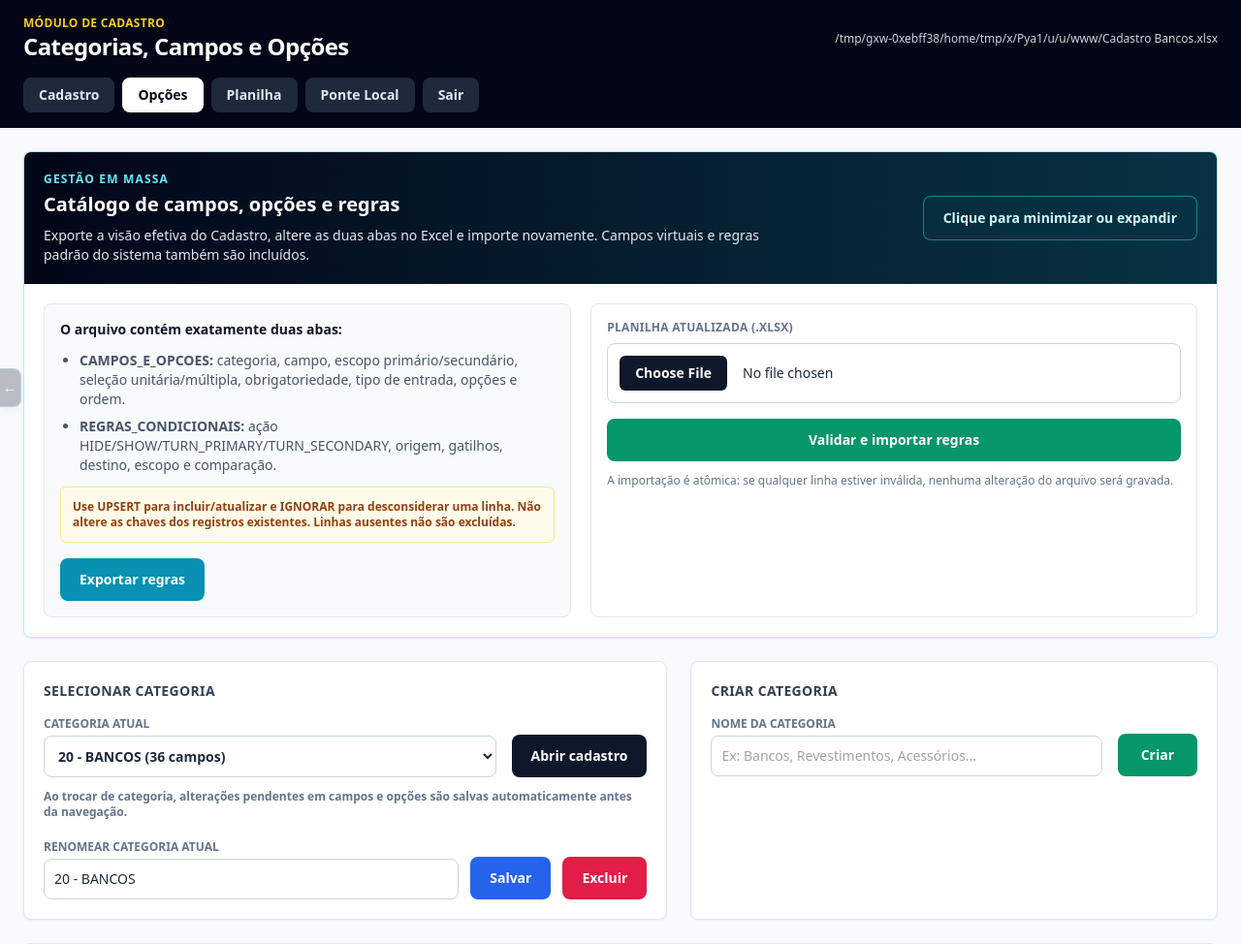
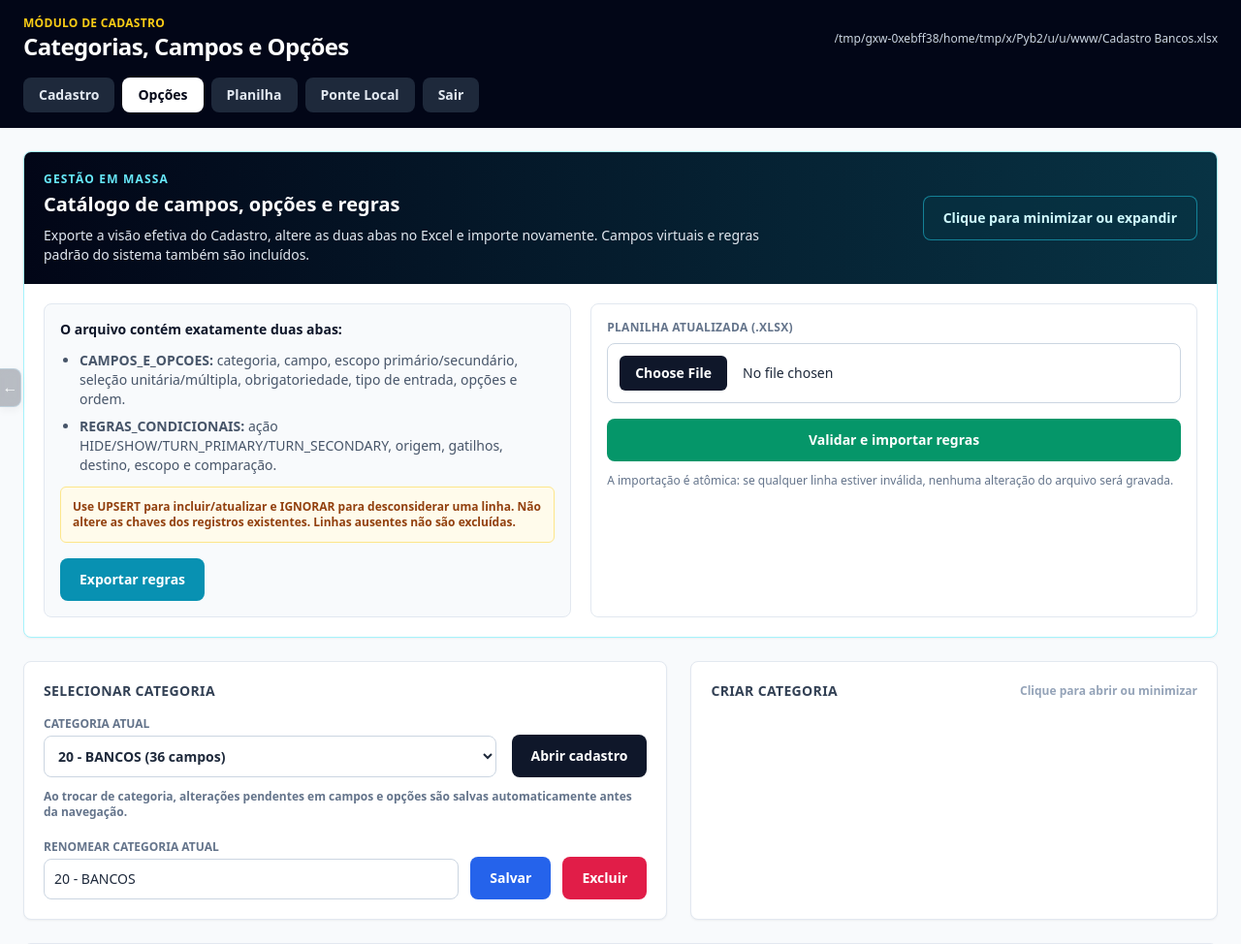
Before and after one commit to paulo1998dantas-crypto/ModuloCadastro, a FastAPI app: page /opcoes in a window 1280 px wide. Shown: the top 974 px of the page at 97% size. Run offline with FastAPI, Linux system fonts and the light colour scheme; some libraries are stand-ins or nearby versions.

Commit message:
feat: iniciar secoes de opcoes recolhidas

```diff
--- a/_internal/templates/opcoes.html
+++ b/_internal/templates/opcoes.html
@@ -114,16 +114,19 @@
                 </div>
             </div>
 
-            <div class="rounded-lg border border-slate-200 bg-white p-5 shadow-sm">
-                <h2 class="mb-4 text-sm font-black uppercase tracking-wide text-slate-700">Criar categoria</h2>
-                <form method="post" action="/categorias/adicionar" class="grid grid-cols-1 gap-4 md:grid-cols-[1fr_auto] md:items-end">
+            <details class="rounded-lg border border-slate-200 bg-white shadow-sm">
+                <summary class="flex cursor-pointer list-none items-center justify-between p-5">
+                    <h2 class="text-sm font-black uppercase tracking-wide text-slate-700">Criar categoria</h2>
+                    <span class="text-xs font-bold text-slate-400">Clique para abrir ou minimizar</span>
+                </summary>
+                <form method="post" action="/categorias/adicionar" class="grid grid-cols-1 gap-4 border-t border-slate-200 p-5 md:grid-cols-[1fr_auto] md:items-end">
                     <label class="space-y-1">
                         <span class="block text-xs font-bold uppercase text-slate-500">Nome da categoria</span>
                         <input name="category_label" class="w-full rounded-lg border border-slate-300 p-2.5 text-sm outline-none focus:ring-2 focus:ring-blue-500" placeholder="Ex: Bancos, Revestimentos, Acessórios..." required>
                     </label>
                     <button type="submit" class="rounded-lg bg-emerald-600 px-6 py-3 text-sm font-bold text-white transition hover:bg-emerald-700">Criar</button>
                 </form>
-            </div>
+            </details>
         </section>
 
         <details open data-workspace-section="sku-groups" class="mb-6 rounded-lg border border-slate-200 bg-white shadow-sm">
@@ -187,9 +190,12 @@
         </details>
 
         <section class="mb-6 grid grid-cols-1 gap-6 xl:grid-cols-2">
-            <div class="rounded-lg border border-slate-200 bg-white p-5 shadow-sm">
-                <h2 class="mb-4 text-sm font-black uppercase tracking-wide text-slate-700">Criar campo em {{ selected_category.label }}</h2>
-                <form method="post" action="/campos/adicionar" class="grid grid-cols-1 gap-4 md:grid-cols-[1fr_180px_180px_auto] md:items-end">
+            <details class="rounded-lg border border-slate-200 bg-white shadow-sm">
+                <summary class="flex cursor-pointer list-none items-center justify-between p-5">
+                    <h2 class="text-sm font-black uppercase tracking-wide text-slate-700">Criar campo em {{ selected_category.label }}</h2>
+                    <span class="text-xs font-bold text-slate-400">Clique para abrir ou minimizar</span>
+                </summary>
+                <form method="post" action="/campos/adicionar" class="grid grid-cols-1 gap-4 border-t border-slate-200 p-5 md:grid-cols-[1fr_180px_180px_auto] md:items-end">
                     <input type="hidden" name="category_key" value="{{ selected_category.key }}">
                     <label class="space-y-1">
                         <span class="block text-xs font-bold uppercase text-slate-500">Nome do campo</span>
@@ -211,10 +217,14 @@
                     </label>
                     <button type="submit" class="rounded-lg bg-blue-600 px-6 py-3 text-sm font-bold text-white transition hover:bg-blue-700">Criar</button>
                 </form>
-            </div>
+            </details>
 
-            <div class="rounded-lg border border-slate-200 bg-white p-5 shadow-sm">
-                <h2 class="mb-4 text-sm font-black uppercase tracking-wide text-slate-700">Adicionar opção</h2>
+            <details class="rounded-lg border border-slate-200 bg-white shadow-sm">
+                <summary class="flex cursor-pointer list-none items-center justify-between p-5">
+                    <h2 class="text-sm font-black uppercase tracking-wide text-slate-700">Adicionar opção</h2>
+                    <span class="text-xs font-bold text-slate-400">Clique para abrir ou minimizar</span>
+                </summary>
+                <div class="border-t border-slate-200 p-5">
                 <form method="post" action="/opcoes" id="add-option-form" class="grid grid-cols-1 gap-4 md:grid-cols-[1fr_1fr_auto] md:items-end">
                     <input type="hidden" name="category_key" value="{{ selected_category.key }}">
                     <label class="space-y-1">
@@ -234,14 +244,21 @@
                 <p id="option-duplicate-warning" class="mt-3 hidden rounded-lg border border-amber-200 bg-amber-50 p-3 text-sm font-bold text-amber-700">
                     Esta opção já existe dentro do campo selecionado.
                 </p>
-            </div>
+                </div>
+            </details>
         </section>
 
-        <section class="rounded-lg border border-slate-200 bg-white shadow-sm" id="workspace-fields">
-            <div class="sticky top-0 z-20 border-b border-slate-200 bg-white/95 p-5 shadow-sm backdrop-blur">
+        <details class="rounded-lg border border-slate-200 bg-white shadow-sm" id="workspace-fields">
+            <summary class="flex cursor-pointer list-none flex-col gap-2 p-5 md:flex-row md:items-center md:justify-between">
+                <div>
+                    <h2 class="text-sm font-black uppercase tracking-wide text-slate-700">Campos disponíveis em {{ selected_category.label }}</h2>
+                    <p class="mt-1 text-xs text-slate-500">{{ fields|length }} campo(s) configurado(s).</p>
+                </div>
+                <span class="text-xs font-bold text-slate-400">Clique para abrir ou minimizar</span>
+            </summary>
+            <div class="sticky top-0 z-20 border-y border-slate-200 bg-white/95 p-5 shadow-sm backdrop-blur">
                 <div class="flex flex-col gap-3 lg:flex-row lg:items-center lg:justify-between">
                     <div>
-                        <h2 class="text-sm font-black uppercase tracking-wide text-slate-700">Campos disponíveis em {{ selected_category.label }}</h2>
                         <p class="mt-1 text-xs text-slate-500"><span id="dirty-fields-count">0</span> campo(s) com alterações ainda não salvas.</p>
                     </div>
                     <div class="flex flex-wrap gap-2">
@@ -346,7 +363,7 @@
                 </details>
                 {% endfor %}
             </div>
-        </section>
+        </details>
 
         <details open data-workspace-section="description-order" class="mt-6 rounded-lg border border-slate-200 bg-white shadow-sm">
             <summary class="cursor-pointer list-none border-b border-slate-200 p-5">
@@ -610,8 +627,7 @@
         const restoreWorkspaceState = () => {
             let state = {};
             try { state = JSON.parse(sessionStorage.getItem(workspaceStateKey) || "{}"); } catch (_) { state = {}; }
-            const openFields = new Set(state.openFields || []);
-            fieldPanels.forEach((panel) => { panel.open = openFields.has(panel.dataset.fieldKey); });
+            fieldPanels.forEach((panel) => { panel.open = false; });
             const openSections = new Set(state.openSections || workspaceSections.map((section) => section.dataset.workspaceSection));
             workspaceSections.forEach((section) => { section.open = openSections.has(section.dataset.workspaceSection); });
             if (Number.isFinite(state.scrollY)) {
```
